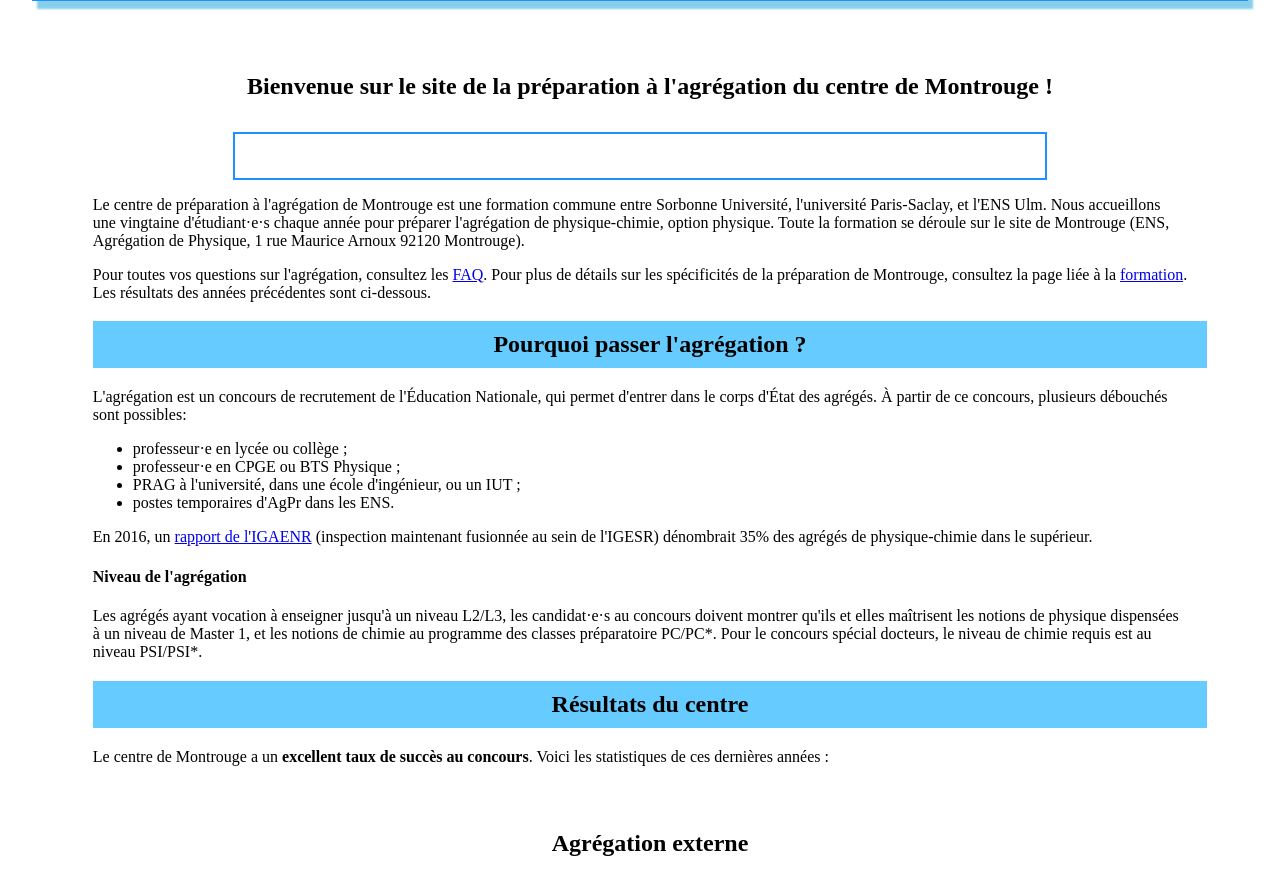
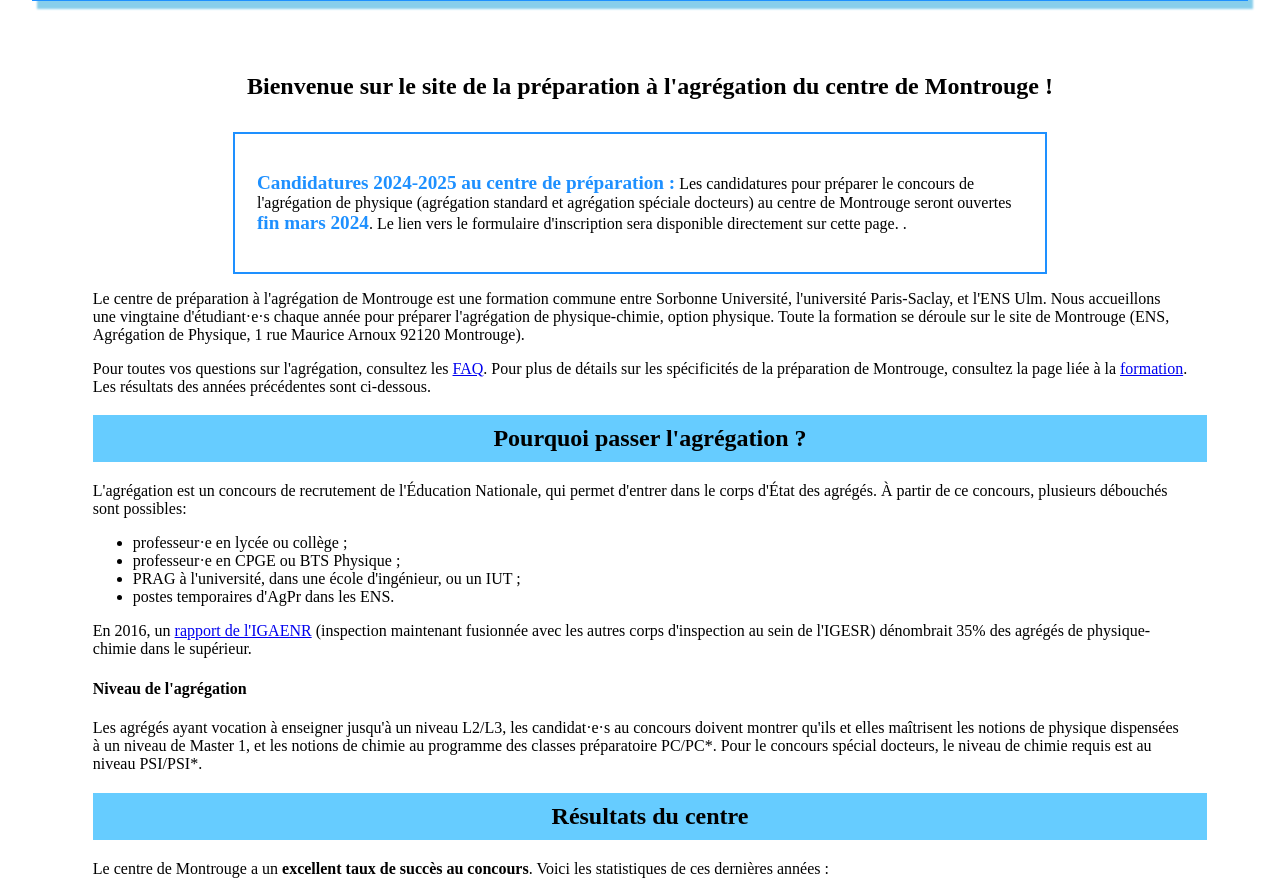
Before and after one commit to araoux/django-agreg, a Django app: template templates/index.html in a window 1280 px wide. Shown: the part 303-1190 px from the top of the page. Run offline with Django 3.2, Linux system fonts and the light colour scheme; the template is opened without the code that fills it, so the values that code supplies are empty.

Commit message:
MaJ inscriptions

```diff
--- a/templates/index.html
+++ b/templates/index.html
@@ -12,7 +12,7 @@
 
 
 <div id="infos_div">
-<!--<p><strong class='infos'>Candidatures 2023-2024 au centre de préparation :</strong> Les candidatures pour préparer le concours de l'agrégation de physique (agrégation standard et agrégation spéciale docteurs) au centre de Montrouge seront ouvertes <strong class='infos'>le 28 mars 2023</strong>. Le lien vers le formulaire d'inscription sera disponible directement sur cette page. La phase principale de candidatures se terminera <strong class='infos'>le 23 mai</strong>.</p>-->
+<p><strong class='infos'>Candidatures 2024-2025 au centre de préparation :</strong> Les candidatures pour préparer le concours de l'agrégation de physique (agrégation standard et agrégation spéciale docteurs) au centre de Montrouge seront ouvertes <strong class='infos'>fin mars 2024</strong>. Le lien vers le formulaire d'inscription sera disponible directement sur cette page. <!--La phase principale de candidatures se terminera <strong class='infos'>le 23 mai</strong>-->.</p>
 
 <!--<p><strong class='infos'>Candidatures 2023-2024 au centre de préparation :</strong> Les candidatures pour préparer le concours de l'agrégation de physique (concours standard et concours spécial docteurs) au centre de Montrouge sont ouvertes <strong class='infos'>jusqu'au 23 mai 2023</strong>. Les dossiers d'inscription sont à remplir via <a href="https://lime3-app2.sorbonne-universite.fr/index.php/225354"><strong class='infos'>ce formulaire</strong></a>. Nous reviendrons vers vous une dizaine de jours après le dépôt de votre inscription.</p>-->
 
@@ -39,7 +39,7 @@
   <li>postes temporaires d'AgPr dans les ENS.</li>
 </ul>
 
-<p>En 2016, un <a href="https://www.education.gouv.fr/la-place-des-agreges-dans-l-enseignement-universitaire-rapport-igaenr-41285">rapport de l'IGAENR</a> (inspection maintenant fusionnée au sein de l'IGESR) dénombrait 35% des agrégés de physique-chimie dans le supérieur.</p>
+<p>En 2016, un <a href="https://www.education.gouv.fr/la-place-des-agreges-dans-l-enseignement-universitaire-rapport-igaenr-41285">rapport de l'IGAENR</a> (inspection maintenant fusionnée avec les autres corps d'inspection au sein de l'IGESR) dénombrait 35% des agrégés de physique-chimie dans le supérieur.</p>
 
 <h4>Niveau de l'agrégation</h4>
 <p>Les agrégés ayant vocation à enseigner jusqu'à un niveau L2/L3, les candidat·e·s au concours doivent montrer qu'ils et elles maîtrisent les notions de physique dispensées à un niveau de Master 1, et les notions de chimie au programme des classes préparatoire PC/PC*. Pour le concours spécial docteurs, le niveau de chimie requis est au niveau PSI/PSI*.</p>
```
